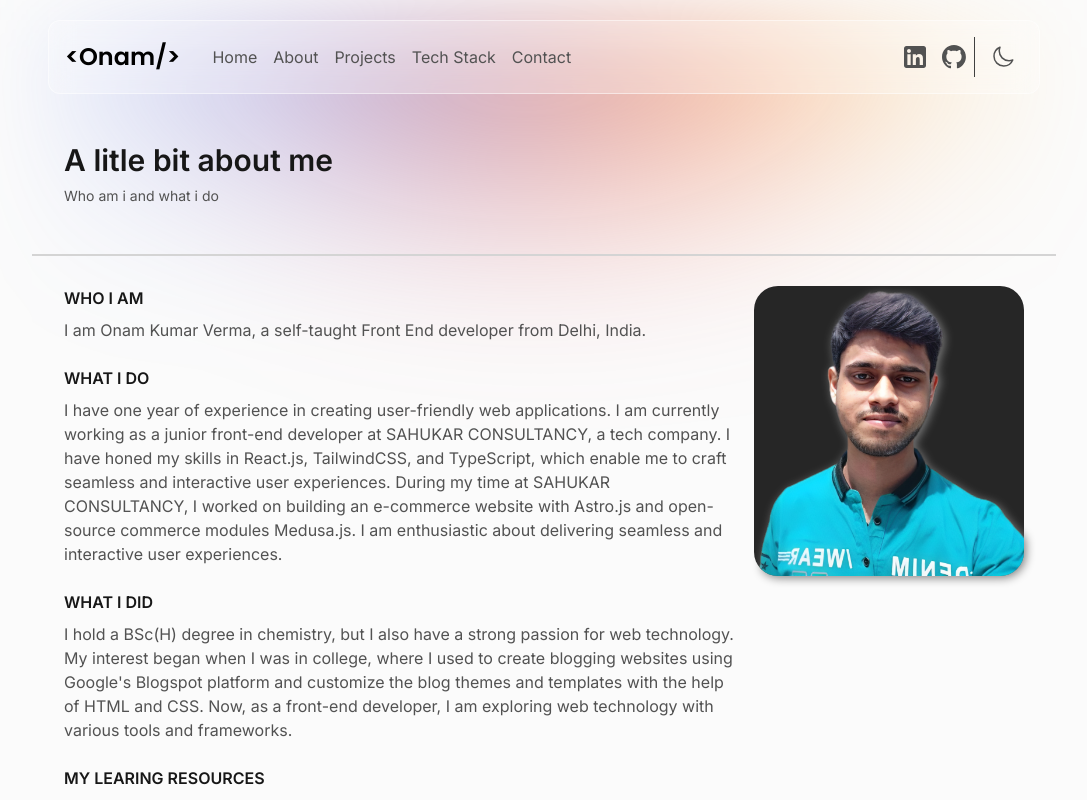
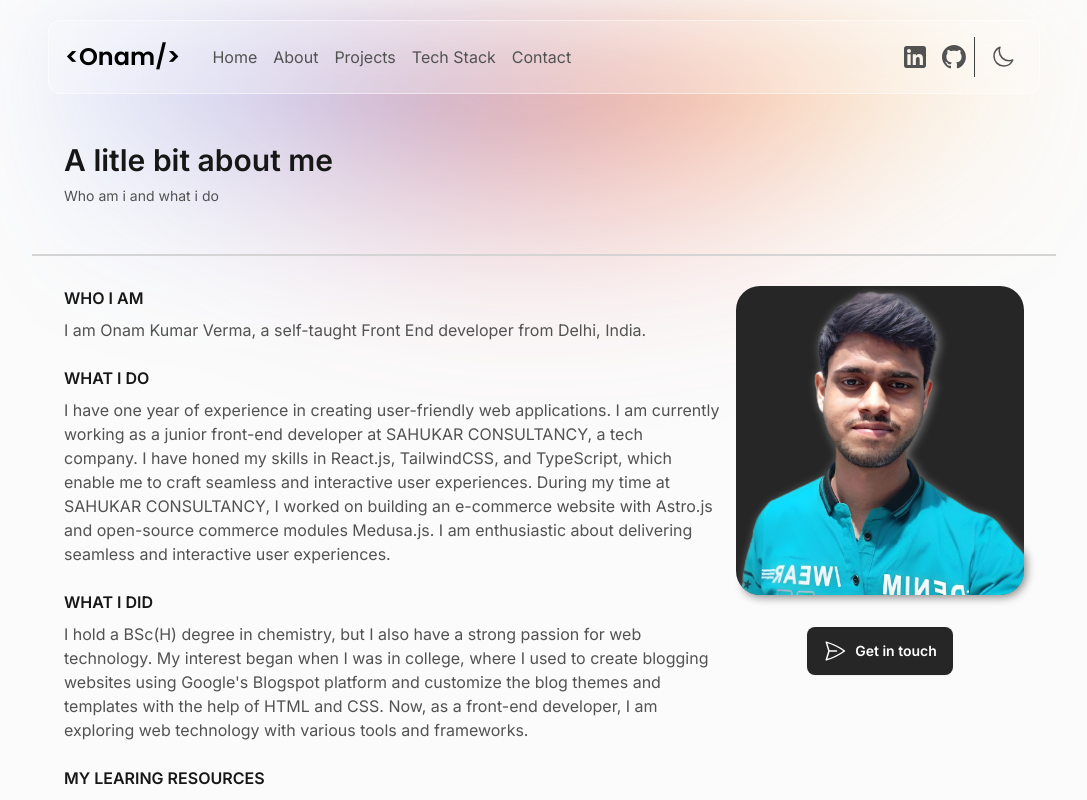
Before and after one commit to onamkrverma/nextjs-portfolio, a Next.js app: page /about in a window 1280 px wide. Shown: the top 800 px of the page, without its empty margins (96-1183 px from the left). Built offline with nearby package versions, Linux system fonts and the light colour scheme.

Commit message:
complete about page

```diff
--- a/app/about/page.tsx
+++ b/app/about/page.tsx
@@ -2,7 +2,12 @@ import Typography from "@components/Typography";
 import Image from "next/image";
 import onamImg from "@public/onam.png";
 import Link from "next/link";
+import { Metadata } from "next";
 import Button from "@components/Button";
+
+export const metadata: Metadata = {
+  title: "About | Onam - Front End Developer",
+};
 
 const About = () => {
   return (
@@ -104,6 +109,7 @@ const About = () => {
             </div>
           </div>
         </div>
+        <div className="flex flex-col gap-8 items-center">
           {/* image on right side */}
           <div className="hidden sm:block w-72 h-fit bg-primary-800 rounded-3xl">
             <Image
@@ -116,6 +122,28 @@ const About = () => {
               style={{ filter: "drop-shadow(2px 2px 5px gray)" }}
             />
           </div>
+          <Button
+            link="/contact"
+            title="connect"
+            className="items-center gap-2 !w-full sm:!w-fit"
+          >
+            <svg
+              xmlns="http://www.w3.org/2000/svg"
+              fill="none"
+              viewBox="0 0 24 24"
+              strokeWidth="1.5"
+              stroke="currentColor"
+              className="w-6 h-6"
+            >
+              <path
+                strokeLinecap="round"
+                strokeLinejoin="round"
+                d="M6 12L3.269 3.126A59.768 59.768 0 0121.485 12 59.77 59.77 0 013.27 20.876L5.999 12zm0 0h7.5"
+              />
+            </svg>
+            Get in touch
+          </Button>
+        </div>
       </section>
     </main>
   );
--- a/app/dashboard/login/page.tsx
+++ b/app/dashboard/login/page.tsx
@@ -2,24 +2,11 @@
 import Button from "@components/Button";
 import Input from "@components/Input";
 import Typography from "@components/Typography";
-import { SignInResponse, signIn, useSession } from "next-auth/react";
-import { redirect, useRouter } from "next/navigation";
+import { signIn } from "next-auth/react";
 import { ChangeEvent, useState } from "react";
 
 const Login = () => {
   const [errorMessage, setErrorMessage] = useState<string | null>(null);
-  const session = useSession();
-
-  // if (session.status === "loading") {
-  //   return (
-  //     <div className="h-40">
-  //       <Loading loadingText="Loading" />
-  //     </div>
-  //   );
-  // }
-  // if (session.status === "authenticated") {
-  //   return redirect("/dashboard");
-  // }
 
   const handleLoginAdmin = async (e: ChangeEvent<HTMLFormElement>) => {
     e.preventDefault();
--- a/app/dashboard/page.tsx
+++ b/app/dashboard/page.tsx
@@ -115,7 +115,7 @@ const Dashboard = () => {
                     setIsDeletePopup(true), setSelectedProjectId(data._id);
                   }}
                   secondaryActiontext="Delete"
-                  projectLogoSrc={undefined}
+                  projectLogoSrc={data.logo}
                   projectScreenshotSrc={data.thumbnail}
                   variant="adminProjectCard"
                 />
--- a/app/layout.tsx
+++ b/app/layout.tsx
@@ -10,8 +10,9 @@ import AuthProvider from "@components/AuthProvider";
 import Button from "@components/Button";
 
 export const metadata: Metadata = {
-  title: "Onam Portfolio",
-  description: "Onam Portfolio",
+  title: "Onam - Front End Developer",
+  description:
+    "As a front-end developer, I assist emerging businesses in achieving their digital aspirations. I specialize in developing modern web applications",
 };
 
 const Footer = dynamic(() => import("@components/Footer"), { ssr: false });
--- a/app/page.tsx
+++ b/app/page.tsx
@@ -27,12 +27,14 @@ const Home = async () => {
       title: "About me",
       subtitle: "Who I am and what I do",
       icon: aboutVector,
+      link: "/about",
     },
     {
       id: "2",
       title: "Tech Stack",
       subtitle: "The dev tools and tech stack I use",
       icon: techStack,
+      link: "/techstack",
     },
   ];
 
@@ -56,10 +58,9 @@ const Home = async () => {
               <span className="text-primary-500">I'm</span> Onam Kumar Verma
             </Typography>
             <Typography size="body1/normal" variant="secondary">
-              Lorem ipsum dolor sit amet consectetur adipisicing elit. Quas
-              pariatur animi temporibus impedit dolorem saepe, vero ipsa
-              distinctio illum, dicta minima? Harum quidem vero asperiores
-              fugiat officia deleniti doloremque architecto.
+              As a front-end developer, I assist emerging businesses in
+              achieving their digital aspirations. I specialize in developing
+              modern web applications.
             </Typography>
           </div>
           {/* image */}
@@ -71,8 +72,6 @@ const Home = async () => {
               <Image
                 src={onamImg}
                 alt="onam"
-                width={300}
-                height={200}
                 quality={100}
                 className="w-full h-full object-cover rounded-b-[20%] "
               />
@@ -101,7 +100,7 @@ const Home = async () => {
               actionText="Visit Site"
               secondaryActionLink={data.githubLink}
               secondaryActiontext="Github"
-              projectLogoSrc={undefined}
+              projectLogoSrc={data.logo}
               projectScreenshotSrc={data.thumbnail}
               techUsed={data.techUsed}
               variant="projectCard"
@@ -121,7 +120,7 @@ const Home = async () => {
               description={widget.subtitle}
               widgetCardImg={widget.icon}
               variant="widgetCard"
-              actionLink="#"
+              actionLink={widget.link}
             />
           ))}
         </div>
@@ -137,6 +136,7 @@ const Home = async () => {
           </Typography>
         </div>
         <Button
+          link="/contact"
           title="connect"
           className="items-center gap-2 !w-full sm:!w-fit"
         >
--- a/app/projects/page.tsx
+++ b/app/projects/page.tsx
@@ -1,6 +1,11 @@
 import { TProject } from "@app/dashboard/project/project";
 import Card from "@components/Card";
 import Typography from "@components/Typography";
+import { Metadata } from "next";
+
+export const metadata: Metadata = {
+  title: "Projects | Onam - Front End Developer",
+};
 
 async function getProjectData() {
   const res = await fetch(`${process.env.NEXTAUTH_URL}/api/project`, {
@@ -55,9 +60,10 @@ const Projects = async () => {
             Professional
           </Typography>
           <Typography size="body2/normal" variant="secondary">
-            *I have built some confidential projects for client and i respect
-            client's privacy, So i cannot disclose their projects here. In
-            future if i built public project then i will share here.
+            *I have built some confidential projects for client and Due to
+            client confidentiality, I cannot reveal the projects I have built
+            for them. However, I will share any public projects I create in the
+            future.
           </Typography>
         </div>
       </div>
--- a/app/techstack/page.tsx
+++ b/app/techstack/page.tsx
@@ -1,6 +1,11 @@
 import Card from "@components/Card";
 import Typography from "@components/Typography";
 import { TechStackList } from "./techStackList";
+import { Metadata } from "next";
+
+export const metadata: Metadata = {
+  title: "TechStack | Onam - Front End Developer",
+};
 
 const TechStack = () => {
   return (
--- a/app/techstack/techStackList.tsx
+++ b/app/techstack/techStackList.tsx
@@ -229,12 +229,12 @@ export const TechStackList = [
             y1="56.385%"
             y2="96.08%"
           >
-            <stop offset="0%" stop-color="#FFF" />
-            <stop offset="100%" stop-color="#FFF" stop-opacity="0" />
+            <stop offset="0%" stopColor="#FFF" />
+            <stop offset="100%" stopColor="#FFF" stopOpacity="0" />
           </linearGradient>
           <linearGradient id="b" x1="50%" x2="49.953%" y1="0%" y2="73.438%">
-            <stop offset="0%" stop-color="#FFF" />
-            <stop offset="100%" stop-color="#FFF" stop-opacity="0" />
+            <stop offset="0%" stopColor="#FFF" />
+            <stop offset="100%" stopColor="#FFF" stopOpacity="0" />
           </linearGradient>
         </defs>
         <circle cx="128" cy="128" r="128" />
@@ -242,7 +242,7 @@ export const TechStackList = [
           fill="url(#a)"
           d="M212.634 224.028 98.335 76.8H76.8v102.357h17.228V98.68L199.11 234.446a128.433 128.433 0 0 0 13.524-10.418"
         />
-        <path fill="url(#b)" d="M163.556 76.8h17.067v102.4h-17.067z" />{" "}
+        <path fill="url(#b)" d="M163.556 76.8h17.067v102.4h-17.067z" />
       </svg>
     ),
     subtitle: "web framework",
--- a/components/Card.tsx
+++ b/components/Card.tsx
@@ -56,7 +56,7 @@ const Card = ({
               }`}
             >
               <Image
-                src={projectLogoSrc ?? placeholderImg}
+                src={projectLogoSrc || placeholderImg}
                 alt="project logo"
                 width={30}
                 height={30}
```
Lines whose indentation alone changed are shown as unchanged.
